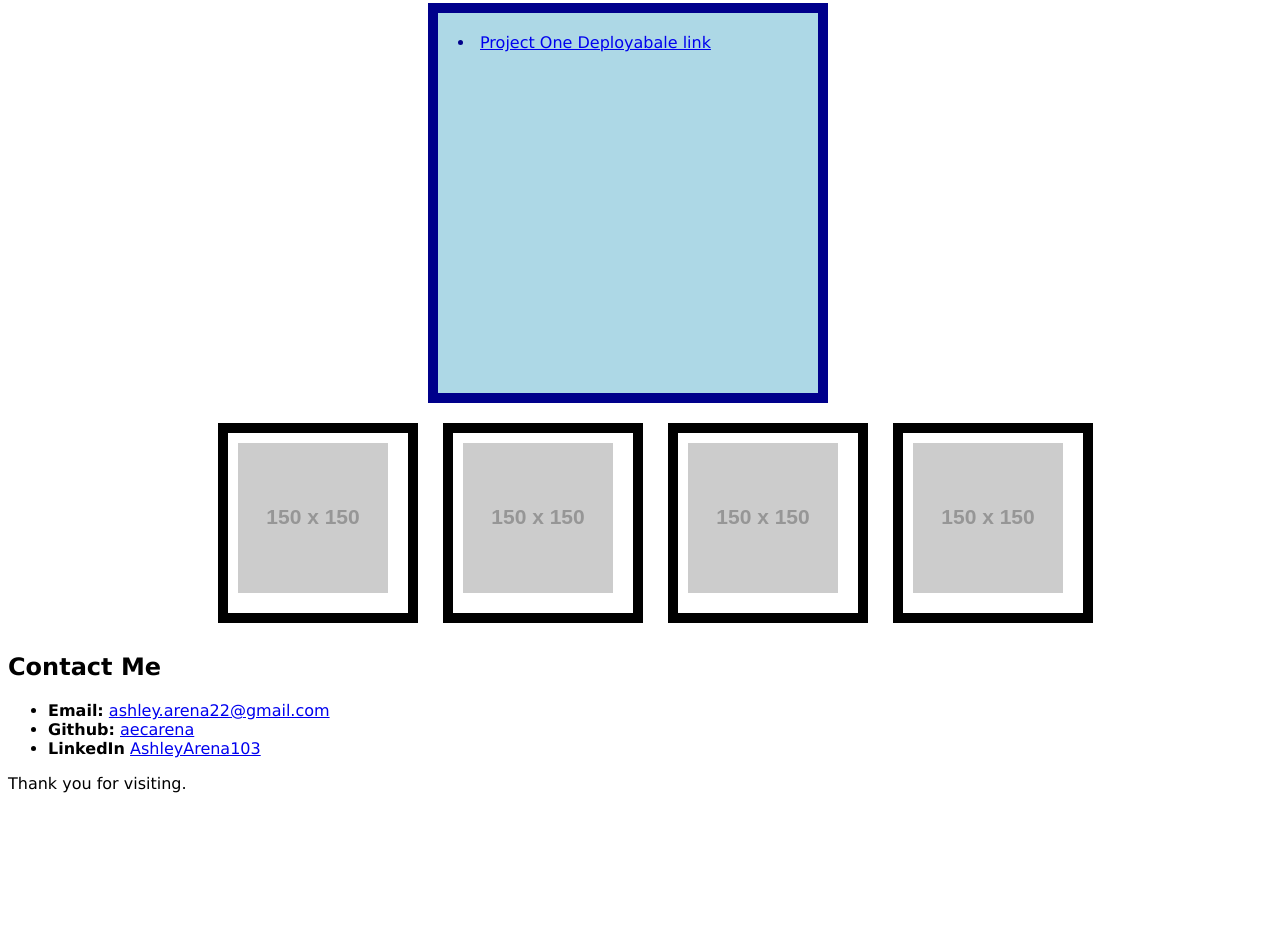
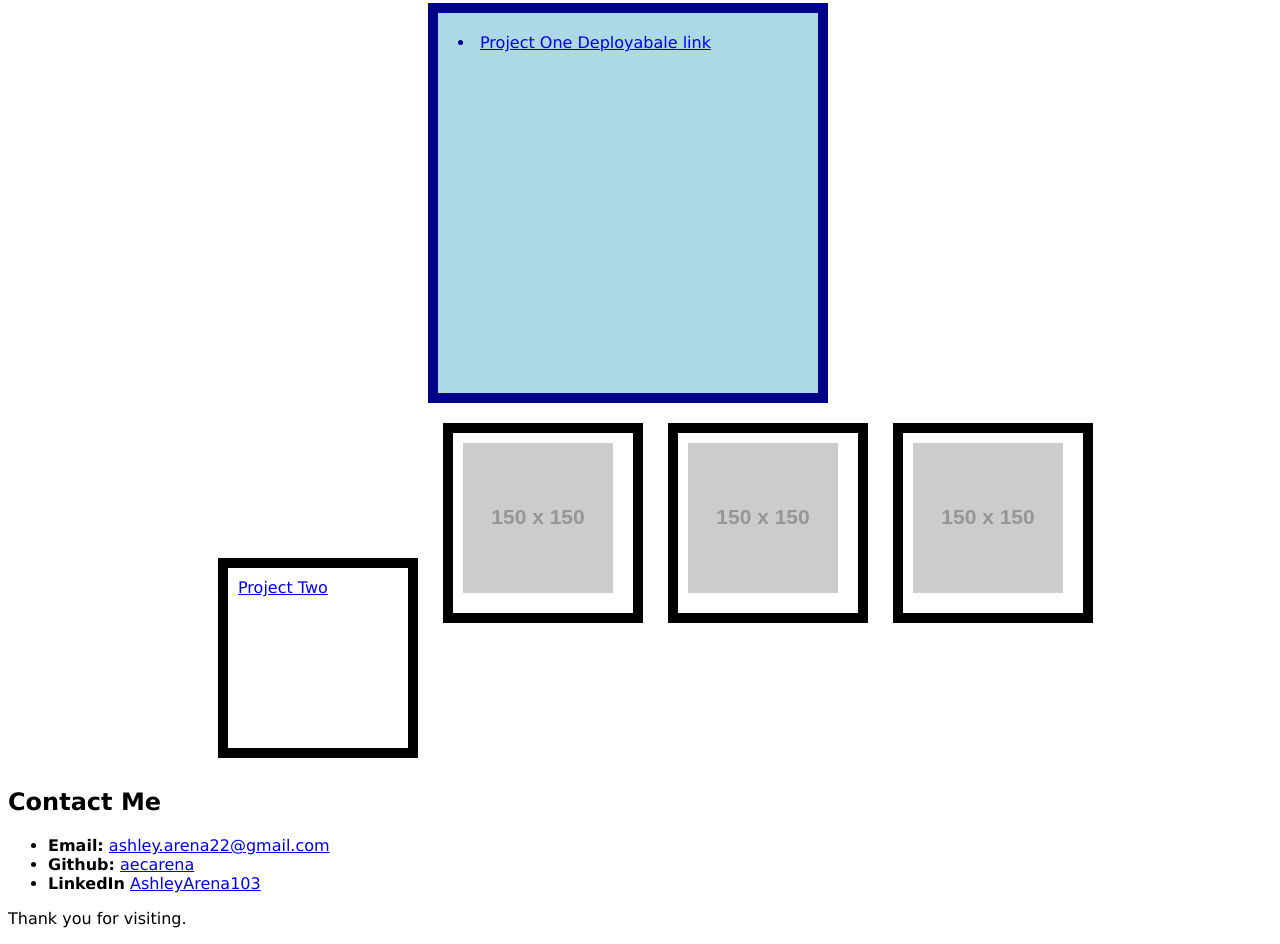
Before and after one commit to aecarena/2-Advanced-CSS-Challenge-Professional-Portfolio, a plain HTML site: page index.html in a window 1280 px wide. Shown: the part 488-1432 px from the top of the page. Before the commit the page ends 1297 px from the top, so only its background shows below. Drawn offline with Linux system fonts and the light colour scheme; placeholder pictures from the web are drawn by us.

Commit message:
updated new projects

```diff
--- a/index.html
+++ b/index.html
@@ -42,7 +42,7 @@
         </section>
         <aside>
         <section class="picture">
-            <a href="https://placeholder.com"><img src="https://via.placeholder.com/150"></a>
+            <a href="https://boiling-dusk-37737.herokuapp.com/">Project Two</a>
         </section>
         <section class="picture">
             <a href="https://placeholder.com"><img src="https://via.placeholder.com/150"></a>
```
